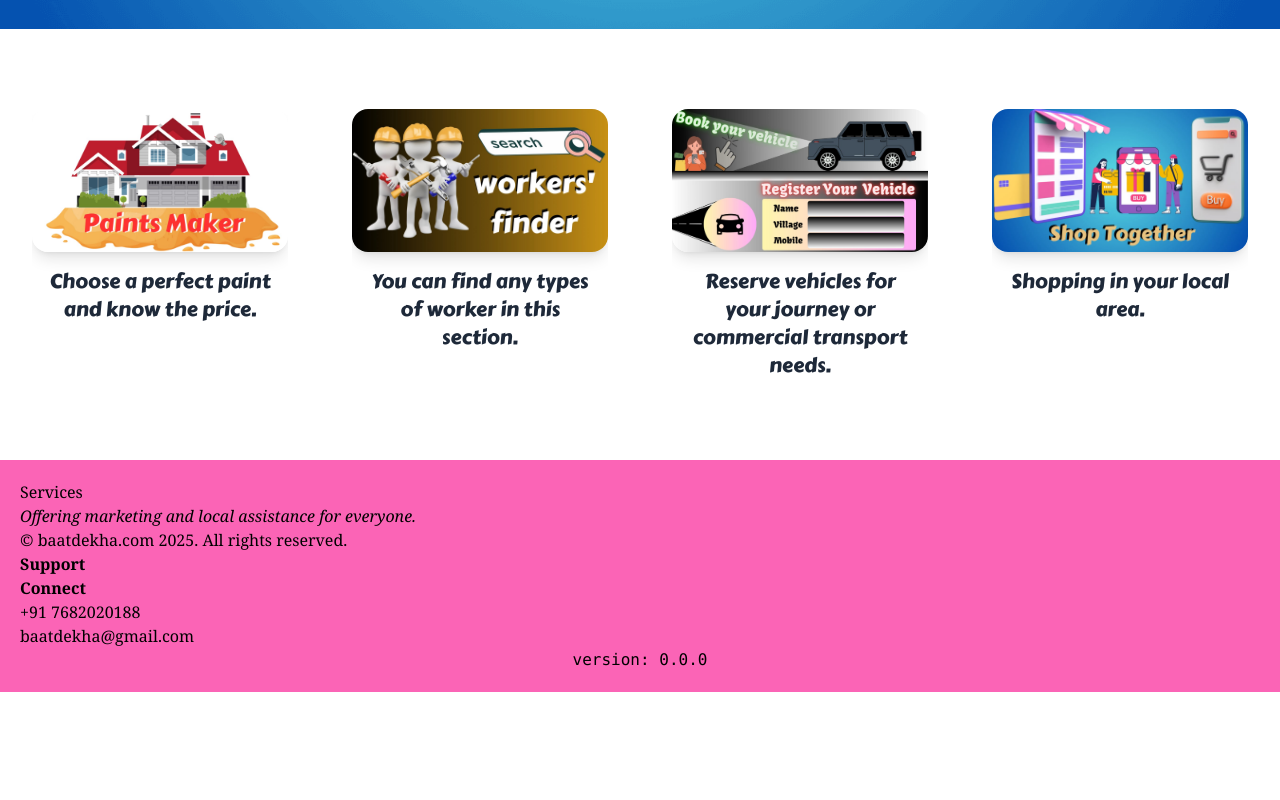
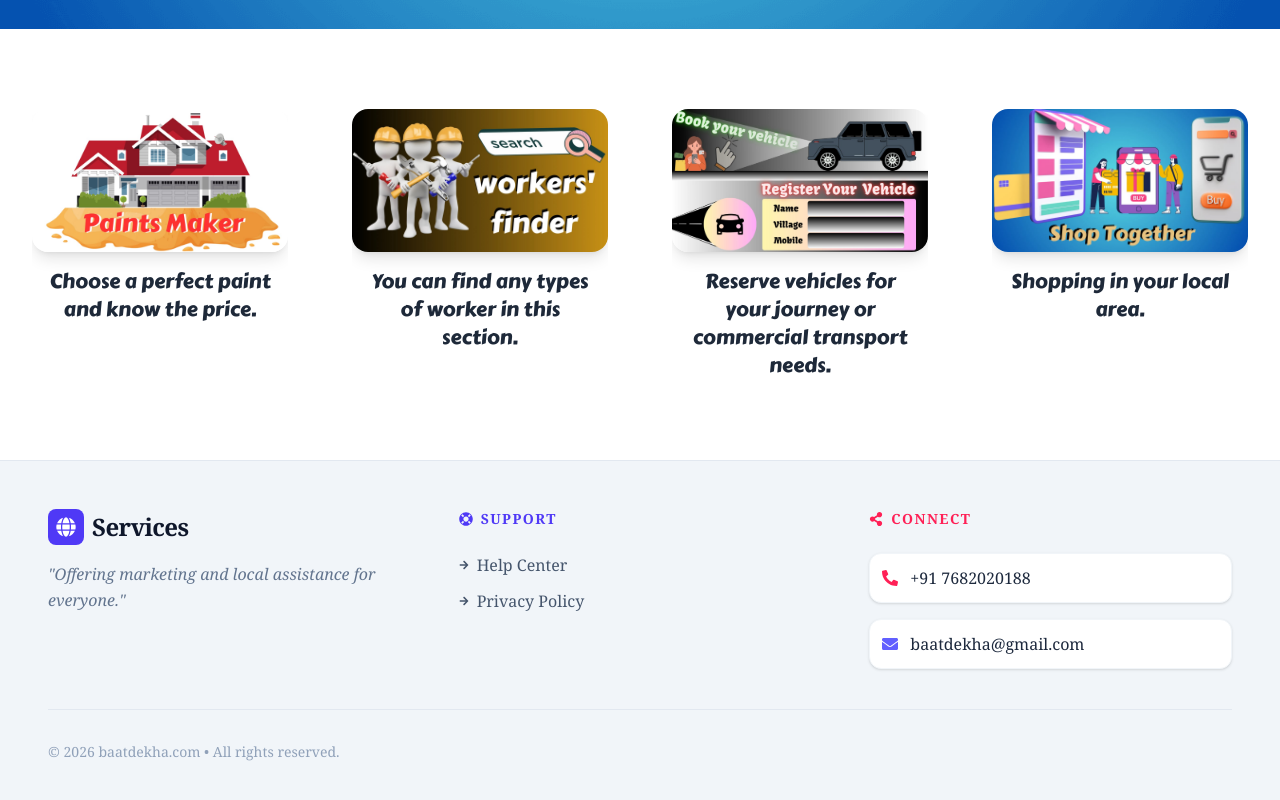
Before and after one commit to baatdekha/baatdekha, a React (Vite) app: page / in a window 1280 px wide. Shown: the part 691-1491 px from the top of the page. Before the commit the page ends 1383 px from the top, so only its background shows below. Built offline with nearby package versions, Linux system fonts and the light colour scheme.

Commit message:
improve(footer): updated footer with new design

```diff
--- a/src/Layout/Footer/Footer.tsx
+++ b/src/Layout/Footer/Footer.tsx
@@ -1,18 +1,92 @@
-import packageJson from '../../../package.json'; // adjust path if needed
 
-function Footer() {
+import React from 'react';
+import {
+  FaPhoneAlt,
+  FaEnvelope,
+  FaGlobe,
+  FaLifeRing,
+  FaShareAlt,
+  FaArrowRight
+} from 'react-icons/fa';
+
+export default function Footer() {
+  const currentYear = new Date().getFullYear();
+
   return (
-    <footer className='bg-pink-400 p-5 font-serif'>
-      <h2>Services</h2>
-      <p><i>Offering marketing and local assistance for everyone.</i></p>
-      <p>© baatdekha.com 2025. All rights reserved.</p>
-      <p><strong>Support</strong></p>
-      <p><strong>Connect</strong></p>
-      <p>+91 7682020188</p>
-      <p>baatdekha@gmail.com</p>
-      <p className="text-center font-mono">version: {packageJson.version}</p>
+    <footer className="bg-slate-100 text-slate-700 p-12 font-serif border-t border-slate-200">
+      <div className="max-w-7xl mx-auto">
+        <div className="grid grid-cols-1 md:grid-cols-3 gap-12 mb-10">
+
+          {/* Section 1: Branding */}
+          <div className="space-y-4">
+            <div className="flex items-center gap-2">
+              <div className="p-2 bg-indigo-600 rounded-lg text-white">
+                <FaGlobe className="text-xl" />
+              </div>
+              <h2 className="text-2xl font-bold text-slate-900 tracking-tight">Services</h2>
+            </div>
+            <p className="text-slate-500 leading-relaxed italic">
+              "Offering marketing and local assistance for everyone."
+            </p>
+          </div>
+
+          {/* Section 2: Support Links */}
+          <div className="flex flex-col">
+            <h3 className="flex items-center gap-2 text-indigo-600 font-bold uppercase tracking-widest text-sm mb-6">
+              <FaLifeRing /> Support
+            </h3>
+            <ul className="space-y-3">
+              <li>
+                <a href="/service-guide" className="flex items-center gap-2 text-slate-600 hover:text-indigo-600 transition-all group">
+                  <FaArrowRight className="text-[10px] group-hover:translate-x-1 transition-transform" />
+                  <span>Help Center</span>
+                </a>
+              </li>
+              <li>
+                <a href="/terms" className="flex items-center gap-2 text-slate-600 hover:text-indigo-600 transition-all group">
+                  <FaArrowRight className="text-[10px] group-hover:translate-x-1 transition-transform" />
+                  <span>Privacy Policy</span>
+                </a>
+              </li>
+            </ul>
+          </div>
+
+          {/* Section 3: Contact Info */}
+          <div className="flex flex-col">
+            <h3 className="flex items-center gap-2 text-rose-500 font-bold uppercase tracking-widest text-sm mb-6">
+              <FaShareAlt /> Connect
+            </h3>
+            <div className="space-y-4">
+              <a
+                href="tel:+917682020188"
+                className="flex items-center gap-3 p-3 bg-white rounded-xl shadow-sm border border-slate-100 hover:border-rose-200 hover:shadow-md transition-all"
+              >
+                <FaPhoneAlt className="text-rose-500" />
+                <span className="font-medium text-slate-800">+91 7682020188</span>
+              </a>
+
+              <a
+                href="mailto:baatdekha@gmail.com"
+                className="flex items-center gap-3 p-3 bg-white rounded-xl shadow-sm border border-slate-100 hover:border-indigo-200 hover:shadow-md transition-all"
+              >
+                <FaEnvelope className="text-indigo-500" />
+                <span className="font-medium text-slate-800 break-all">baatdekha@gmail.com</span>
+              </a>
+            </div>
+          </div>
+
+        </div>
+
+        {/* Bottom Bar */}
+        <div className="pt-8 border-t border-slate-200 flex flex-col md:flex-row justify-between items-center gap-4 text-sm text-slate-400">
+          <p>© {currentYear} baatdekha.com • All rights reserved.</p>
+          <div className="flex gap-6 hidden">
+            <a href="#" className="hover:text-indigo-600">Facebook</a>
+            <a href="#" className="hover:text-indigo-600">Instagram</a>
+            <a href="#" className="hover:text-indigo-600">LinkedIn</a>
+          </div>
+        </div>
+      </div>
     </footer>
-  )
+  );
 }
-
-export default Footer;
```
